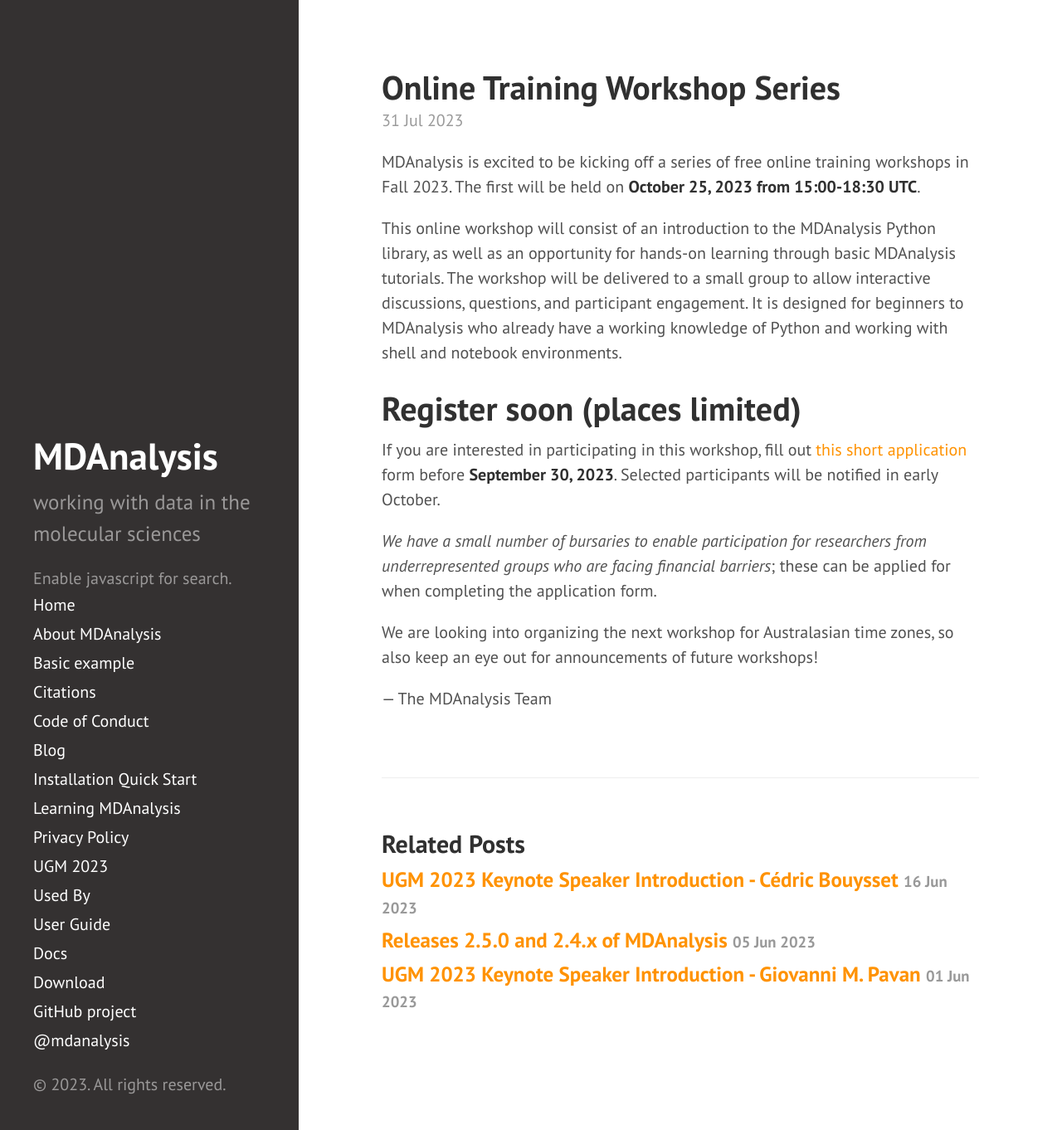
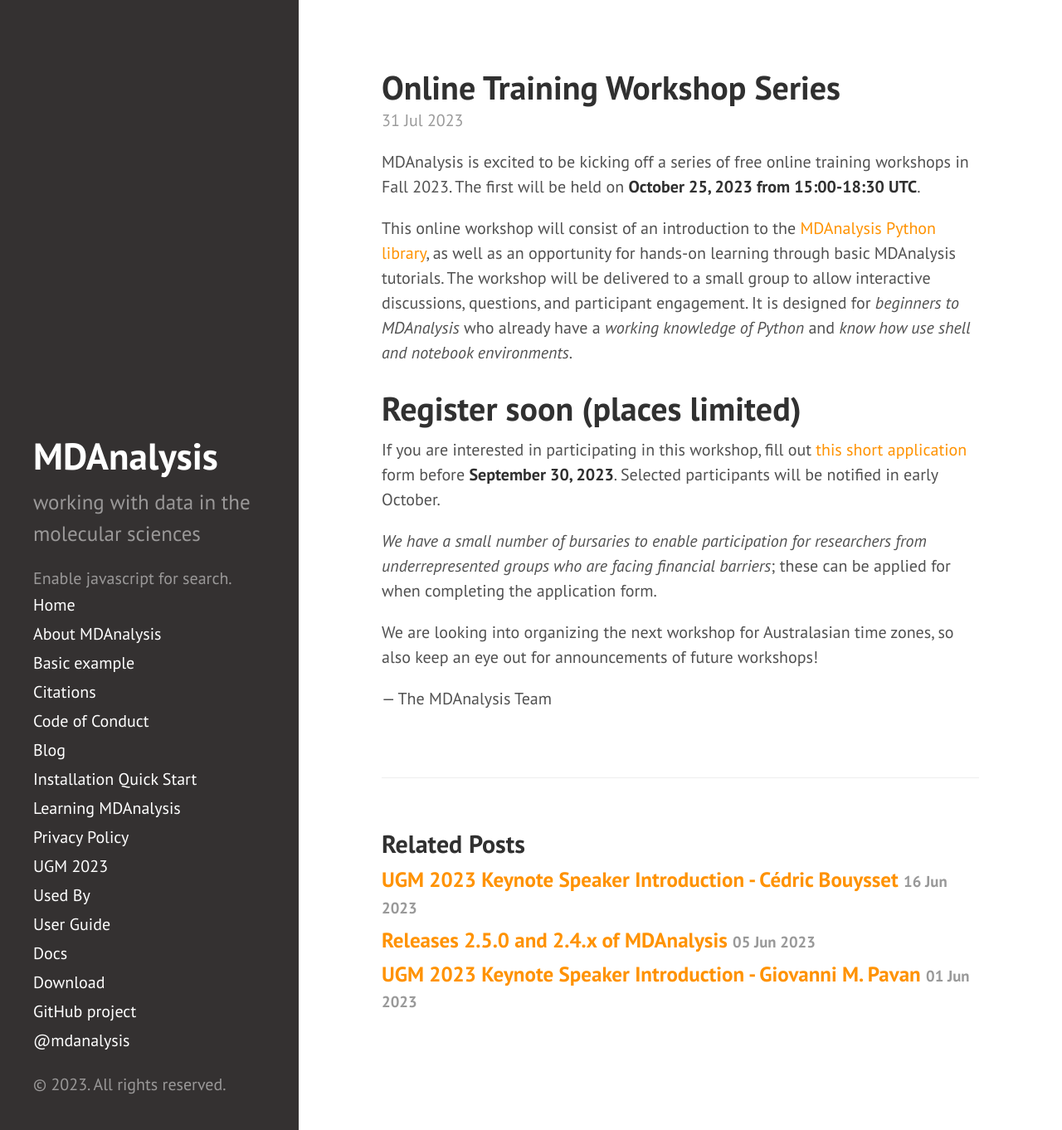
Before and after one commit to MDAnalysis/MDAnalysis.github.io, a Jekyll site: the page built from _posts/2023-07-31-workshops.md, in a window 1280 px wide and 1362 px high. Shown: the whole window at 83% size. Built offline with Jekyll 4.4.1, drawn with Linux system fonts in a browser that asks for light colours; comment, search, counter and statistics services are not loaded.

Commit message:
Update 2023-07-31-workshops.md
- link to MDA (seems superfluous but if the post is copied or seen elsewhere then you can come back and it highlights what it's about)
- emphasized who it's for and what the requirements are

```diff
--- a/_posts/2023-07-31-workshops.md
+++ b/_posts/2023-07-31-workshops.md
@@ -5,7 +5,7 @@ title: Online Training Workshop Series
 
 MDAnalysis is excited to be kicking off a series of free online training workshops in Fall 2023. The first will be held on **October 25, 2023 from 15:00-18:30 UTC**.
 
-This online workshop will consist of an introduction to the MDAnalysis Python library, as well as an opportunity for hands-on learning through basic MDAnalysis tutorials. The workshop will be delivered to a small group to allow interactive discussions, questions, and participant engagement. It is designed for beginners to MDAnalysis who already have a working knowledge of Python and working with shell and notebook environments.
+This online workshop will consist of an introduction to the [MDAnalysis Python library][MDAnalysis], as well as an opportunity for hands-on learning through basic MDAnalysis tutorials. The workshop will be delivered to a small group to allow interactive discussions, questions, and participant engagement. It is designed for *beginners to MDAnalysis* who already have a *working knowledge of Python* and *know how use shell and notebook environments*.
 
 # Register soon (places limited)
 If you are interested in participating in this workshop, fill out [this short application][eventbrite] form before **September 30, 2023**. Selected participants will be notified in early October.
```
Also changed, not shown: other parts of _posts/2023-07-31-workshops.md (+1 -1 lines).
